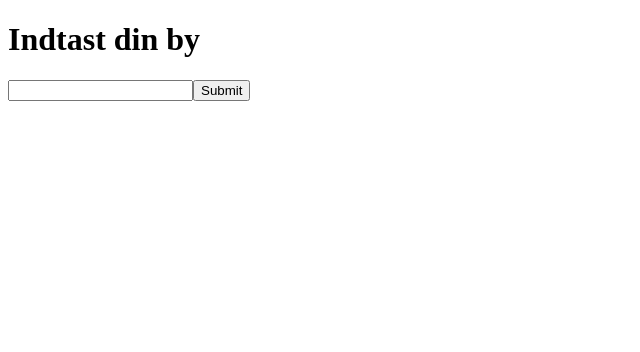
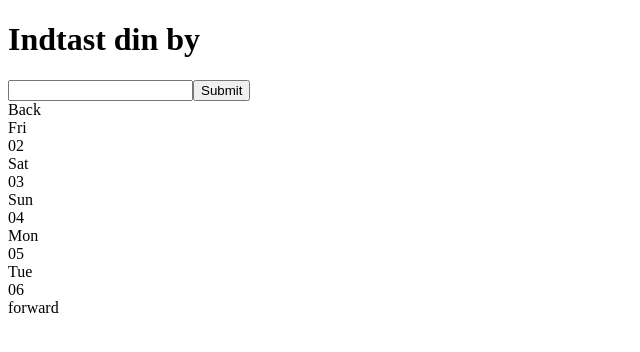
Before and after one commit to jamalsoueidan/giv-et-tilbud, a React (Create React App) app in the folder shopify/: page / in a window 1280 px wide. Shown: the top 352 px of the page, without its empty margins (0-640 px from the left). Built offline with nearby package versions, Linux system fonts and the light colour scheme.

Commit message:
Pick a day is done, missing pick a time

```diff
--- a/shopify/package.json
+++ b/shopify/package.json
@@ -3,8 +3,10 @@
   "version": "0.1.0",
   "private": true,
   "dependencies": {
+    "classnames": "^2.2.6",
     "formik": "^1.3.1",
     "history": "^4.7.2",
+    "moment": "^2.22.2",
     "react": "^16.6.0",
     "react-dom": "^16.6.0",
     "react-redux": "^5.1.0",
--- a/shopify/src/App.js
+++ b/shopify/src/App.js
@@ -6,6 +6,7 @@ import Colors from "./pages/colors";
 import Issues from "./pages/issues";
 import Breadcrumbs from "./components/breadcrumbs";
 import createHistory from "history/createBrowserHistory";
+import Booking from "./pages/booking";
 
 const history = createHistory();
 
@@ -67,6 +68,7 @@ class App extends Component {
     return (
       <Breadcrumbs>
         <Component {...props} />
+        <Booking />
       </Breadcrumbs>
     );
   }
--- a/shopify/src/components/breadcrumbs.js
+++ b/shopify/src/components/breadcrumbs.js
@@ -12,6 +12,7 @@ class Breadcrumbs extends React.Component {
     return (
       <React.Fragment>
         <ul>{this.renderList}</ul>
+        <div id="progressbar" className="progressbar-progress" />
         {this.props.children}
       </React.Fragment>
     );
--- /dev/null
+++ b/shopify/src/pages/booking.js
@@ -0,0 +1,85 @@
+import React from "react";
+import { connect } from "react-redux";
+import moment from "moment";
+import classnames from "classnames";
+import { toggleProperty } from "../store";
+
+class PickDay extends React.Component {
+  constructor(props) {
+    super(props);
+    this.state = {
+      fromDate: props.selectedDay || moment()
+    };
+  }
+
+  back = () => {
+    const behind = moment(this.state.fromDate).isBefore(moment());
+    if (!behind) {
+      this.setState({
+        fromDate: moment(this.state.fromDate).subtract(5, "days")
+      });
+    }
+  };
+
+  forward = () => {
+    this.setState({
+      fromDate: moment(this.state.fromDate).add(5, "days")
+    });
+  };
+
+  onClick = date => evt => {
+    evt.stopPropagation();
+    this.props.onSubmit(date);
+  };
+
+  render() {
+    const selectedDay = this.props.selectedDay;
+
+    let dates = [this.state.fromDate];
+    for (let i = 1; i < 5; i++) {
+      dates.push(moment().add(i, "days"));
+    }
+
+    return (
+      <div className="pickDay">
+        <div onClick={this.back}>Back</div>
+        {dates.map(day => (
+          <div
+            key={day}
+            className={classnames("day", {
+              selected: moment(selectedDay).isSame(moment(day), "day")
+            })}
+            onClickCapture={this.onClick(moment(day)).bind(this)}
+          >
+            <div className="dayName">{moment(day).format("ddd")}</div>
+            <div className="dayNumber">{moment(day).format("DD")}</div>
+          </div>
+        ))}
+        <div onClick={this.forward}>forward</div>
+      </div>
+    );
+  }
+}
+
+class Book extends React.Component {
+  onDay = day => {
+    this.props.toggleProperty("datetime", day.format());
+  };
+
+  render() {
+    const datetime = this.props.datetime ? this.props.datetime.value : null;
+
+    return (
+      <React.Fragment>
+        <PickDay onSubmit={this.onDay} selectedDay={datetime} />
+      </React.Fragment>
+    );
+  }
+}
+
+export default connect(
+  state => ({
+    datetime: state.properties.find(p => p.name === "datetime")
+  }),
+  { toggleProperty }
+)(Book);
```
Also changed, not shown: 1 other file (tests, documents, lock files or other folders).
